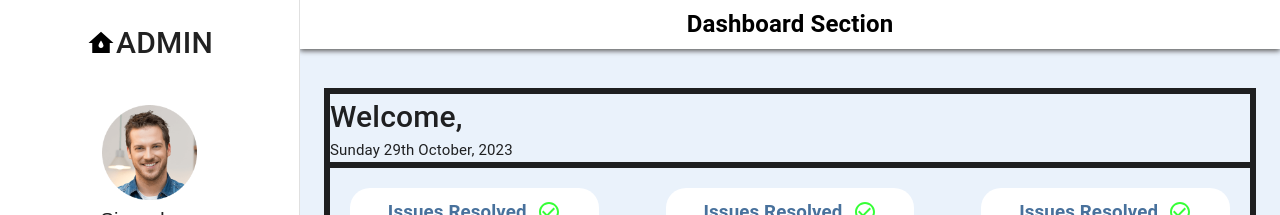
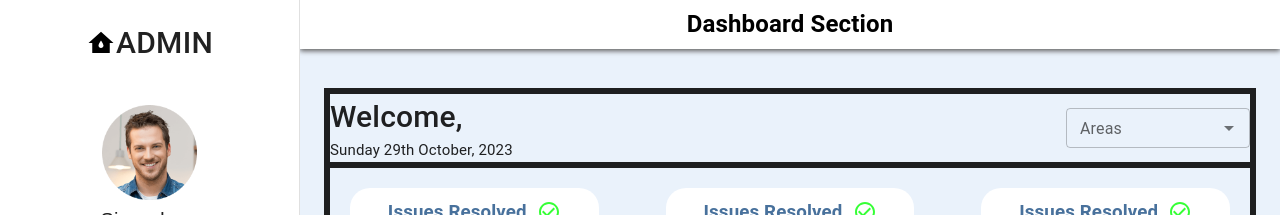
Before and after one commit to KulwinderSingh07/SIH-PipeLine-Project, a React (Create React App) app in the folder client/: page / in a window 1280 px wide. Shown: the top 215 px of the page. Built offline with nearby package versions, Linux system fonts and the light colour scheme; no server answers.

Commit message:
added search selector compoent with dummy data

```diff
--- a/client/src/App.js
+++ b/client/src/App.js
@@ -3,6 +3,7 @@
 import {Routes,Route} from "react-router-dom"
 import HomePage from './pages/HomePage';
 import LineChartComponent from './components/lineChart';
+import AreaSearchSelector from './components/areaSearchSelector';
 
 function App() {
   return (
@@ -10,7 +11,6 @@
       <Routes>
       <Route exact path="/mapComponent" element={<DashBoardPage />} />
       <Route exact path='/' element={<HomePage/>}/>
-      <Route exact path='/linechart' element={<LineChartComponent/>}/>
       </Routes>
     </div>
   );
--- a/client/src/CSS/HomePageComponent.css
+++ b/client/src/CSS/HomePageComponent.css
@@ -23,6 +23,10 @@
 
 .homePageDivTopSubUnitOne{
     border-style: solid;
+    display: flex;
+    align-items: center;
+    justify-content: space-between;
+    align-content: center;
 }
 
 .homePageDivTopSubUnitTwo{
@@ -121,3 +125,12 @@
     width: 100%;
     max-width: none;
   }
+
+
+.areaSearchSelector{
+    width:20%;
+}
+
+.areaSearchSelectorCheckBox{
+    width: fit-content;
+}
--- a/client/src/components/HomePageComponent.jsx
+++ b/client/src/components/HomePageComponent.jsx
@@ -5,6 +5,7 @@
 import  axios  from 'axios'
 import LocationDropSelector from './locationDrop'
 import LineChartComponent from './lineChart'
+import AreaSearchSelector from './areaSearchSelector'
 
 
 
@@ -40,8 +41,11 @@
     <div className='mainHomePageCompDiv'>
         <div className='homePageDivTop'>
             <div className='homePageDivTopSubUnitOne'>
+              <div>
                 <p style={{fontSize:'30px',fontWeight:'500'}}>Welcome,</p>
                 <p style={{fontSize:'15px'}}>Sunday 29th October, 2023</p>
+              </div>
+                <AreaSearchSelector/>
             </div>
             <div className='homePageDivTopSubUnitTwo'>
                 <DataCard/>
--- /dev/null
+++ b/client/src/components/areaSearchSelector.js
@@ -0,0 +1,103 @@
+import Checkbox from '@mui/material/Checkbox';
+import TextField from '@mui/material/TextField';
+import Autocomplete from '@mui/material/Autocomplete';
+import CheckBoxOutlineBlankIcon from '@mui/icons-material/CheckBoxOutlineBlank';
+import CheckBoxIcon from '@mui/icons-material/CheckBox';
+import { useEffect, useState } from 'react';
+
+const icon = <CheckBoxOutlineBlankIcon fontSize="small" />;
+const checkedIcon = <CheckBoxIcon fontSize="small" />;
+
+const top100Films = [
+    { title: 'The Shawshank Redemption', year: 1994 },
+    { title: 'The Godfather', year: 1972 },
+    { title: 'The Godfather: Part II', year: 1974 },
+    { title: 'The Dark Knight', year: 2008 },
+    { title: '12 Angry Men', year: 1957 },
+    { title: "Schindler's List", year: 1993 },
+    { title: 'Pulp Fiction', year: 1994 },
+    {
+      title: 'The Lord of the Rings: The Return of the King',
+      year: 2003,
+    },
+    { title: 'The Good, the Bad and the Ugly', year: 1966 },
+    { title: 'Fight Club', year: 1999 },
+    {
+      title: 'The Lord of the Rings: The Fellowship of the Ring',
+      year: 2001,
+    },
+    {
+      title: 'Star Wars: Episode V - The Empire Strikes Back',
+      year: 1980,
+    },
+    { title: 'Forrest Gump', year: 1994 },
+    { title: 'Inception', year: 2010 },
+    {
+      title: 'The Lord of the Rings: The Two Towers',
+      year: 2002,
+    },
+    { title: "One Flew Over the Cuckoo's Nest", year: 1975 },
+    { title: 'Goodfellas', year: 1990 },
+    { title: 'The Matrix', year: 1999 },
+    { title: 'Seven Samurai', year: 1954 },
+    {
+      title: 'Star Wars: Episode IV - A New Hope',
+      year: 1977,
+    },
+    { title: 'City of God', year: 2002 },
+    { title: 'Se7en', year: 1995 },
+    { title: 'The Silence of the Lambs', year: 1991 },
+    { title: "It's a Wonderful Life", year: 1946 },
+    { title: 'Life Is Beautiful', year: 1997 },
+    { title: 'The Usual Suspects', year: 1995 },
+    { title: 'Léon: The Professional', year: 1994 },
+    { title: 'Spirited Away', year: 2001 },
+    { title: 'Saving Private Ryan', year: 1998 },
+    { title: 'Once Upon a Time in the West', year: 1968 },
+    { title: 'American History X', year: 1998 },
+    { title: 'Interstellar', year: 2014 },
+  ];
+
+
+  const AreaSearchSelector=({pipeLineArray})=> {
+    const [selectedOptions, setSelectedOptions] = useState(top100Films)
+    const handleOnChange = (event, value) => {
+      if(value!=null){
+        console.log(value)
+        const sortedOptions = [value, ...top100Films.filter(option => option!=value)];
+        console.log(sortedOptions)
+        setSelectedOptions(sortedOptions);
+      }
+      };
+      // useEffect(()=>{
+      //   setSelectedOptions(pipeLineArray)
+      // },[pipeLineArray])
+  return (
+    <Autocomplete
+      id="checkboxes-tags-demo"
+      className='areaSearchSelector'
+      options={selectedOptions}
+      getOptionLabel={(selectedOptions) => selectedOptions.title}
+      onChange={handleOnChange}
+      renderOption={(props, selectedOptions, { selected }) => (
+        <li {...props}>
+          {selectedOptions &&<Checkbox
+            icon={icon}
+            checkedIcon={checkedIcon}
+            style={{ marginRight: 8 }}
+            checked={selected}
+            className='areaSearchSelectorCheckBox'
+            // onClick={handleOnChange}
+            size='small'
+          />}
+          {selectedOptions.title?selectedOptions.title:""}
+        </li>
+      )}
+      // style={{ width: 500 }}
+      renderInput={(params) => (
+        <TextField  className='textAreaForAreaSearchSelector' {...params} label="Areas" placeholder="Select Area to view data" size='small'/>
+      )}
+    />
+  );
+}
+export default AreaSearchSelector;
```
